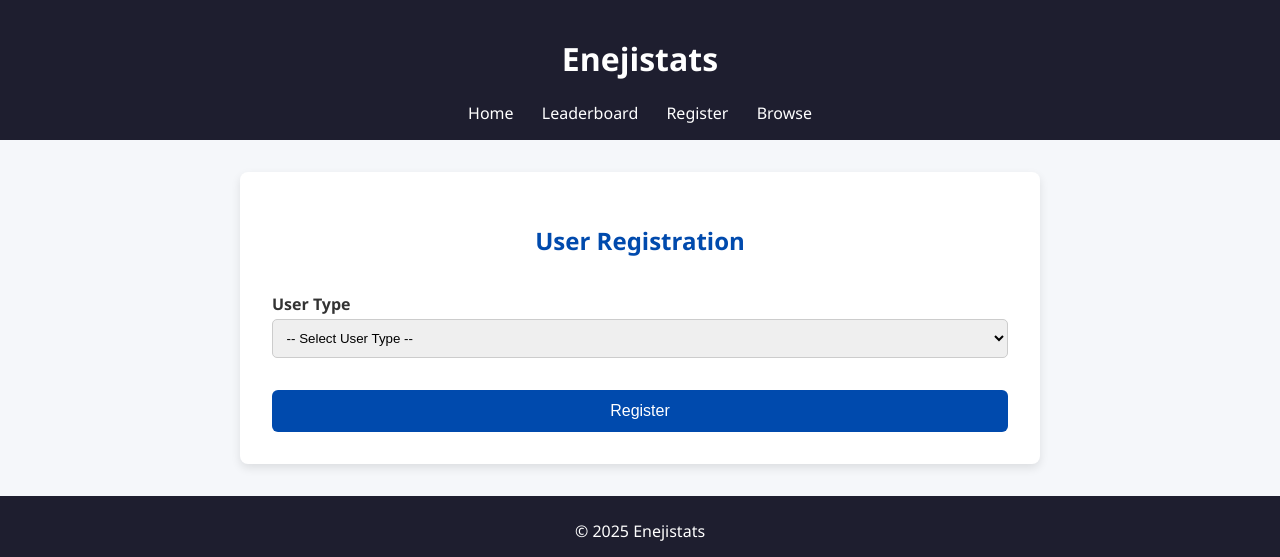
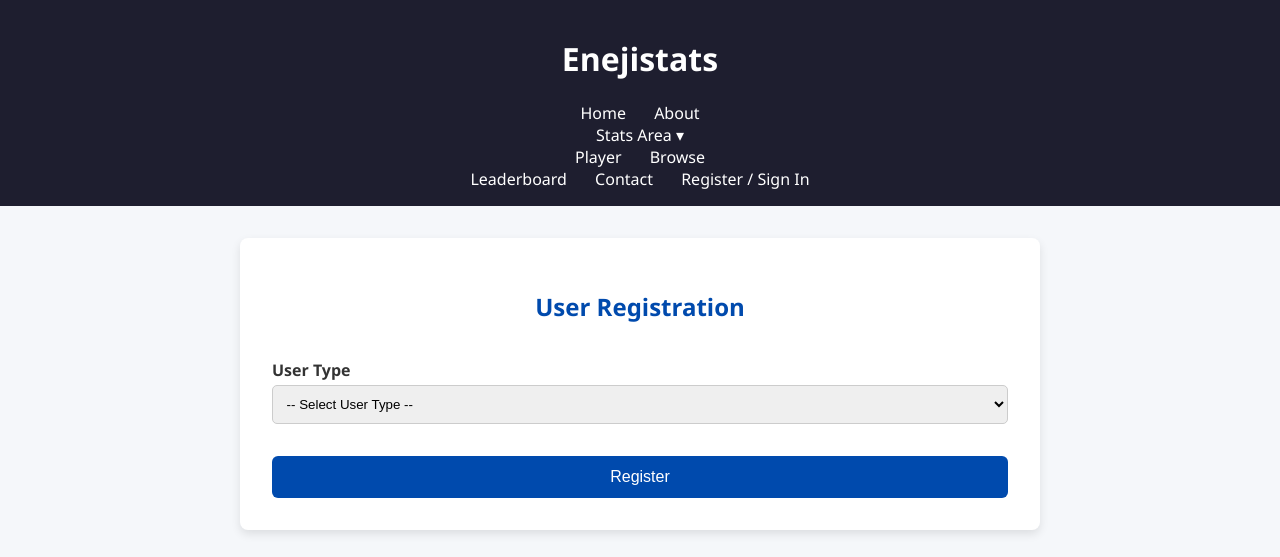
Before and after one commit to EnejiStats/Enejistats, a FastAPI app: page /register in a window 1280 px wide. Shown: the top 557 px of the page. Run offline with FastAPI, Linux system fonts and the light colour scheme.

Commit message:
Update register.html

```diff
--- a/backend/templates/register.html
+++ b/backend/templates/register.html
@@ -198,9 +198,17 @@
   <h1>Enejistats</h1>
   <nav>
     <a href="/">Home</a>
+    <a href="/about">About</a>
+    <div class="dropdown">
+      <span class="dropbtn">Stats Area ▾</span>
+      <div class="dropdown-content">
+        <a href="/stats/player">Player</a>
+        <a href="/stats/browse">Browse</a>
+      </div>
+    </div>
     <a href="/leaderboard">Leaderboard</a>
-    <a href="/register">Register</a>
-    <a href="/browse">Browse</a>
+    <a href="/contact">Contact</a>
+    <a href="/register">Register / Sign In</a>
   </nav>
 </header>
 <main>
```
